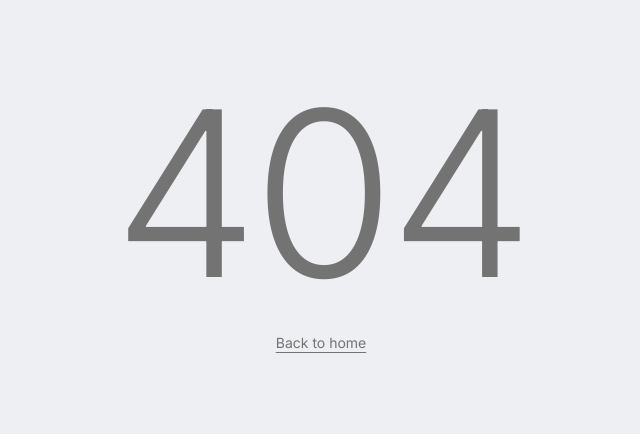
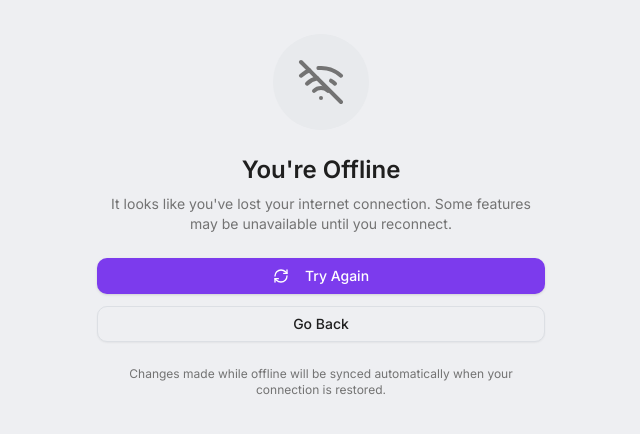
Before and after one commit to nocoo/neo, a Next.js app: page /offline in a window 1280 px wide. Before the commit this address had no page. Shown: the part 184-618 px from the top of the page, without its empty margins (319-959 px from the left). Built offline with nearby package versions, Linux system fonts and the light colour scheme.

Commit message:
feat: create offline fallback page
Co-Authored-By: Claude Opus 4.6 <noreply@anthropic.com>

```diff
--- /dev/null
+++ b/app/offline/page.tsx
@@ -0,0 +1,54 @@
+"use client";
+
+/**
+ * Offline fallback page — displayed when the user navigates while offline
+ * and the requested page is not in the service worker cache.
+ */
+
+import { WifiOff, RefreshCw } from "lucide-react";
+import { Button } from "@/components/ui/button";
+
+export default function OfflinePage() {
+  return (
+    <div className="flex min-h-screen items-center justify-center bg-background p-4">
+      <div className="text-center space-y-6 max-w-md">
+        <div className="flex justify-center">
+          <div className="rounded-full bg-muted p-6">
+            <WifiOff className="h-12 w-12 text-muted-foreground" />
+          </div>
+        </div>
+
+        <div className="space-y-2">
+          <h1 className="text-2xl font-semibold">You&apos;re Offline</h1>
+          <p className="text-sm text-muted-foreground">
+            It looks like you&apos;ve lost your internet connection.
+            Some features may be unavailable until you reconnect.
+          </p>
+        </div>
+
+        <div className="space-y-3">
+          <Button
+            onClick={() => window.location.reload()}
+            className="w-full"
+          >
+            <RefreshCw className="mr-2 h-4 w-4" />
+            Try Again
+          </Button>
+
+          <Button
+            variant="outline"
+            onClick={() => window.history.back()}
+            className="w-full"
+          >
+            Go Back
+          </Button>
+        </div>
+
+        <p className="text-xs text-muted-foreground">
+          Changes made while offline will be synced automatically
+          when your connection is restored.
+        </p>
+      </div>
+    </div>
+  );
+}
```
Also changed, not shown: 1 other file (tests, documents, lock files or other folders).
